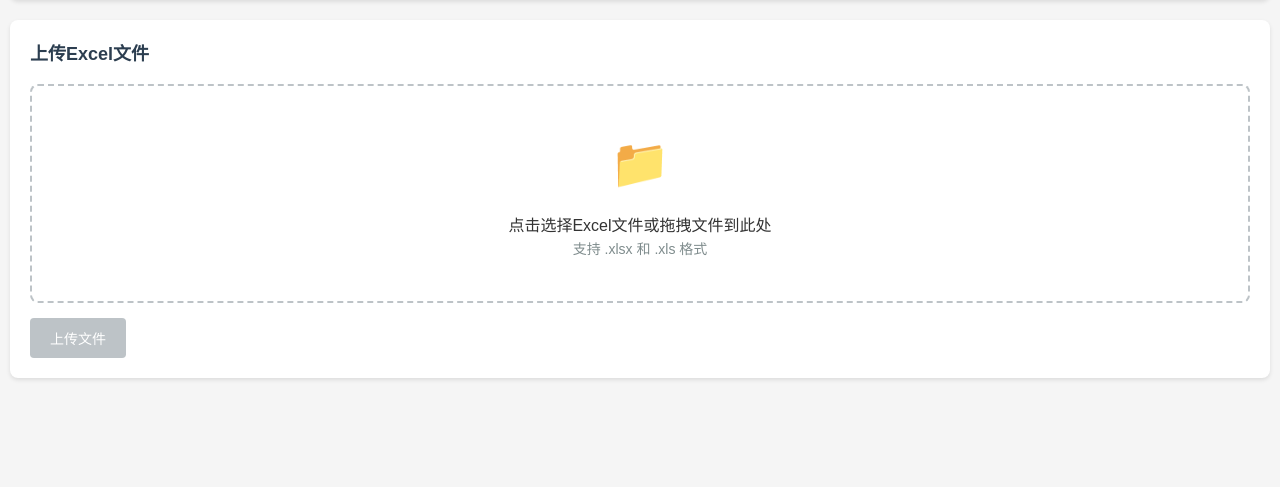
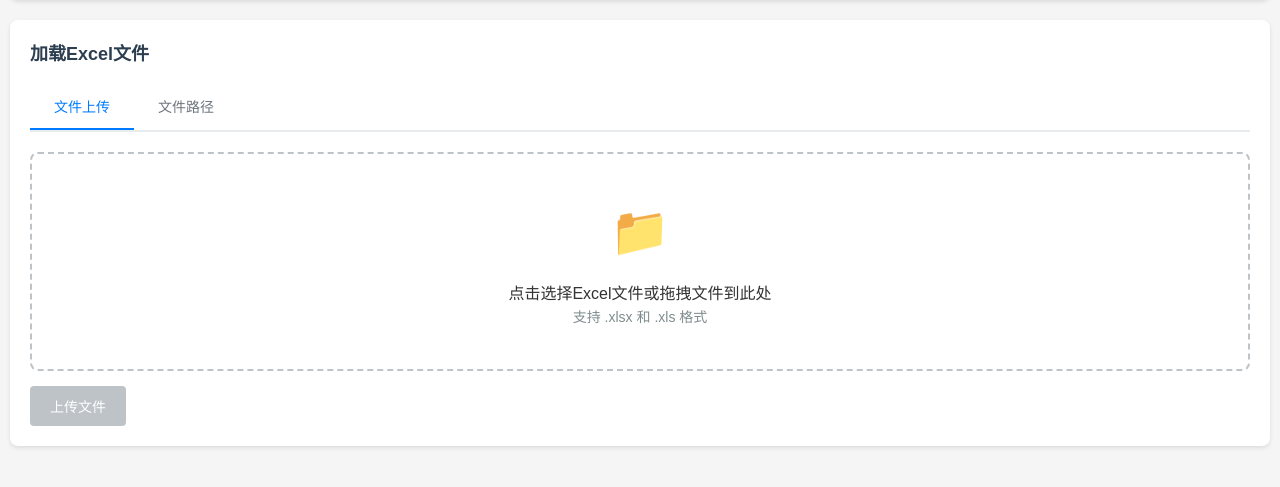
Before and after one commit to wangbinggui/script_library_updater_workbench, a Flask app: page / in a window 1280 px wide. Shown: the part 154-641 px from the top of the page. Run offline with Flask 3, Linux system fonts and the light colour scheme.

Commit message:
支持直接填入文件路径

```diff
--- a/app.py
+++ b/app.py
@@ -88,10 +88,47 @@ saved_sessions = set()  # 存储已保存的会话ID
 def index():
     return render_template('index.html')
 
+def process_excel_file(filepath):
+    """处理Excel文件的公共逻辑"""
+    global current_data, current_session, total_sessions, session_list, saved_sessions
+
+    try:
+        # 读取Excel文件
+        df = pd.read_excel(filepath)
+
+        # 验证必需的列
+        required_columns = ['sessionId', '角色', '话术内容', '变更后的内容', '更新情况', 'LLM完整输出', '更新结果检查', '更新结果检查详情']
+        missing_columns = [col for col in required_columns if col not in df.columns]
+
+        if missing_columns:
+            return {'error': f'缺少必需的列: {", ".join(missing_columns)}'}
+
+        # 补充变更后的内容（非空不变，空的使用话术内容填充）
+        df['变更后的内容'] = df['变更后的内容'].fillna(df['话术内容'])
+        df.loc[df['变更后的内容'] == '', '变更后的内容'] = df.loc[df['变更后的内容'] == '', '话术内容']
+
+        # 添加人工校验修正后的内容列
+        df['人工校验修正后的内容'] = df['变更后的内容'].copy()
+
+        current_data = df
+
+        # 获取所有unique的sessionId
+        session_list = df['sessionId'].unique().tolist()
+        total_sessions = len(session_list)
+        current_session = 0
+        saved_sessions = set()  # 重置已保存会话
+
+        return {
+            'success': True,
+            'total_sessions': total_sessions,
+            'message': f'文件加载成功，共有 {total_sessions} 通对话'
+        }
+
+    except Exception as e:
+        return {'error': f'文件处理错误: {str(e)}'}
+
 @app.route('/upload', methods=['POST'])
 def upload_file():
-    global current_data, current_session, total_sessions, session_list, saved_sessions
-
     if 'file' not in request.files:
         return jsonify({'error': '没有选择文件'}), 400
 
@@ -100,47 +137,44 @@ def upload_file():
         return jsonify({'error': '没有选择文件'}), 400
 
     if file and file.filename.endswith(('.xlsx', '.xls')):
-        try:
-            # 保存上传的文件
-            filename = secure_filename(file.filename)
-            filepath = os.path.join(app.config['UPLOAD_FOLDER'], filename)
-            file.save(filepath)
+        # 保存上传的文件
+        filename = secure_filename(file.filename)
+        filepath = os.path.join(app.config['UPLOAD_FOLDER'], filename)
+        file.save(filepath)
 
-            # 读取Excel文件
-            df = pd.read_excel(filepath)
+        # 处理Excel文件
+        result = process_excel_file(filepath)
+        if 'error' in result:
+            return jsonify(result), 400 if '缺少必需的列' in result['error'] else 500
 
-            # 验证必需的列
-            required_columns = ['sessionId', '角色', '话术内容', '变更后的内容', '更新情况', 'LLM完整输出', '更新结果检查', '更新结果检查详情']
-            missing_columns = [col for col in required_columns if col not in df.columns]
-
-            if missing_columns:
-                return jsonify({'error': f'缺少必需的列: {", ".join(missing_columns)}'}), 400
-
-            # 补充变更后的内容（非空不变，空的使用话术内容填充）
-            df['变更后的内容'] = df['变更后的内容'].fillna(df['话术内容'])
-            df.loc[df['变更后的内容'] == '', '变更后的内容'] = df.loc[df['变更后的内容'] == '', '话术内容']
-
-            # 添加人工校验修正后的内容列
-            df['人工校验修正后的内容'] = df['变更后的内容'].copy()
-
-            current_data = df
-
-            # 获取所有unique的sessionId
-            session_list = df['sessionId'].unique().tolist()
-            total_sessions = len(session_list)
-            current_session = 0
-            saved_sessions = set()  # 重置已保存会话
-
-            return jsonify({
-                'success': True,
-                'total_sessions': total_sessions,
-                'message': f'文件上传成功，共有 {total_sessions} 通对话'
-            })
-
-        except Exception as e:
-            return jsonify({'error': f'文件处理错误: {str(e)}'}), 500
+        return jsonify(result)
 
     return jsonify({'error': '请上传Excel文件(.xlsx或.xls)'}), 400
+
+@app.route('/load_path', methods=['POST'])
+def load_file_from_path():
+    data = request.get_json()
+    if not data or 'file_path' not in data:
+        return jsonify({'error': '缺少文件路径参数'}), 400
+
+    file_path = data['file_path'].strip()
+    if not file_path:
+        return jsonify({'error': '文件路径不能为空'}), 400
+
+    # 检查文件是否存在
+    if not os.path.exists(file_path):
+        return jsonify({'error': f'文件不存在: {file_path}'}), 400
+
+    # 检查文件扩展名
+    if not file_path.lower().endswith(('.xlsx', '.xls')):
+        return jsonify({'error': '请选择Excel文件(.xlsx或.xls)'}), 400
+
+    # 处理Excel文件
+    result = process_excel_file(file_path)
+    if 'error' in result:
+        return jsonify(result), 400 if '缺少必需的列' in result['error'] else 500
+
+    return jsonify(result)
 
 @app.route('/get_session/<int:session_index>')
 def get_session(session_index):
--- a/static/css/style.css
+++ b/static/css/style.css
@@ -126,6 +126,98 @@ header h1 {
 .file-info {
     color: #7f8c8d;
     font-size: 14px;
+}
+
+/* 选项卡样式 */
+.upload-tabs {
+    display: flex;
+    margin-bottom: 20px;
+    border-bottom: 2px solid #e9ecef;
+}
+
+.tab-btn {
+    background: none;
+    border: none;
+    padding: 12px 24px;
+    cursor: pointer;
+    font-size: 14px;
+    font-weight: 500;
+    color: #6c757d;
+    border-bottom: 2px solid transparent;
+    transition: all 0.3s ease;
+}
+
+.tab-btn:hover {
+    color: #495057;
+    background-color: #f8f9fa;
+}
+
+.tab-btn.active {
+    color: #007bff;
+    border-bottom-color: #007bff;
+    background-color: white;
+}
+
+.tab-content {
+    display: none;
+}
+
+.tab-content.active {
+    display: block;
+}
+
+/* 文件路径输入样式 */
+.path-input-area {
+    margin-bottom: 15px;
+}
+
+.input-group {
+    display: flex;
+    align-items: center;
+    gap: 10px;
+    margin-bottom: 15px;
+}
+
+.input-group label {
+    font-weight: 500;
+    min-width: 80px;
+    color: #495057;
+}
+
+.input-group input[type="text"] {
+    flex: 1;
+    padding: 10px 12px;
+    border: 1px solid #ced4da;
+    border-radius: 4px;
+    font-size: 14px;
+    transition: border-color 0.3s, box-shadow 0.3s;
+}
+
+.input-group input[type="text"]:focus {
+    outline: none;
+    border-color: #007bff;
+    box-shadow: 0 0 0 2px rgba(0, 123, 255, 0.25);
+}
+
+.path-info {
+    background: #f8f9fa;
+    border: 1px solid #e9ecef;
+    border-radius: 4px;
+    padding: 12px;
+}
+
+.path-info p {
+    margin: 4px 0;
+    font-size: 13px;
+    color: #6c757d;
+}
+
+.path-info p:first-child {
+    margin-top: 0;
+}
+
+.path-info p:last-child {
+    margin-bottom: 0;
 }
 
 /* 按钮样式 */
--- a/static/js/script.js
+++ b/static/js/script.js
@@ -25,6 +25,10 @@ const modalSave = document.getElementById('modal-save');
 const modalCancel = document.getElementById('modal-cancel');
 const closeModal = document.querySelector('.close');
 const messageDiv = document.getElementById('message');
+
+// 新增的文件路径相关元素
+const filePathInput = document.getElementById('file-path-input');
+const loadPathBtn = document.getElementById('load-path-btn');
 
 // 事件监听器
 document.addEventListener('DOMContentLoaded', function() {
@@ -89,6 +93,15 @@ function initializeEventListeners() {
             fileInput.dispatchEvent(event);
         }
     });
+
+    // 文件路径输入
+    filePathInput.addEventListener('input', function() {
+        const path = this.value.trim();
+        loadPathBtn.disabled = !path;
+    });
+
+    // 路径加载按钮
+    loadPathBtn.addEventListener('click', loadFileFromPath);
 }
 
 // 上传文件
@@ -691,3 +704,73 @@ function showMessage(text, type = 'info') {
         messageDiv.classList.remove('show');
     }, 3000);
 }
+
+// 选项卡切换功能
+function switchTab(tabName) {
+    // 移除所有选项卡的active类
+    document.querySelectorAll('.tab-btn').forEach(btn => {
+        btn.classList.remove('active');
+    });
+    document.querySelectorAll('.tab-content').forEach(content => {
+        content.classList.remove('active');
+    });
+
+    // 激活当前选项卡
+    document.querySelector(`[onclick="switchTab('${tabName}')"]`).classList.add('active');
+    document.getElementById(`${tabName}-tab`).classList.add('active');
+
+    // 重置状态
+    if (tabName === 'upload') {
+        // 切换到上传选项卡时重置文件选择状态
+        uploadBtn.disabled = !fileInput.files[0];
+    } else if (tabName === 'path') {
+        // 切换到路径选项卡时重置路径输入状态
+        loadPathBtn.disabled = !filePathInput.value.trim();
+    }
+}
+
+// 从文件路径加载文件
+async function loadFileFromPath() {
+    const filePath = filePathInput.value.trim();
+    if (!filePath) {
+        showMessage('请输入文件路径', 'error');
+        return;
+    }
+
+    loadPathBtn.disabled = true;
+    loadPathBtn.textContent = '加载中...';
+
+    try {
+        const response = await fetch('/load_path', {
+            method: 'POST',
+            headers: {
+                'Content-Type': 'application/json',
+            },
+            body: JSON.stringify({ file_path: filePath })
+        });
+
+        const data = await response.json();
+
+        if (data.success) {
+            showMessage(data.message, 'success');
+            totalSessions = data.total_sessions;
+            currentSessionIndex = 0;
+
+            // 隐藏上传区域，显示校验区域
+            uploadSection.style.display = 'none';
+            verificationSection.style.display = 'block';
+
+            // 加载第一个会话
+            await loadSession(0);
+            updateStatistics();
+        } else {
+            showMessage(data.error, 'error');
+        }
+    } catch (error) {
+        console.error('路径加载错误:', error);
+        showMessage('路径加载失败，请检查文件路径是否正确', 'error');
+    } finally {
+        loadPathBtn.disabled = false;
+        loadPathBtn.textContent = '加载文件';
+    }
+}
--- a/templates/index.html
+++ b/templates/index.html
@@ -35,7 +35,16 @@
 
         <!-- 文件上传区域 -->
         <div id="upload-section" class="section">
-            <h2>上传Excel文件</h2>
+            <h2>加载Excel文件</h2>
+
+            <!-- 选项卡 -->
+            <div class="upload-tabs">
+                <button class="tab-btn active" onclick="switchTab('upload')">文件上传</button>
+                <button class="tab-btn" onclick="switchTab('path')">文件路径</button>
+            </div>
+
+            <!-- 文件上传选项卡 -->
+            <div id="upload-tab" class="tab-content active">
                 <div class="upload-area">
                     <input type="file" id="file-input" accept=".xlsx,.xls" style="display: none;">
                     <div class="upload-box" onclick="document.getElementById('file-input').click();">
@@ -45,6 +54,23 @@
                     </div>
                 </div>
                 <button id="upload-btn" class="btn btn-primary" disabled>上传文件</button>
+            </div>
+
+            <!-- 文件路径选项卡 -->
+            <div id="path-tab" class="tab-content">
+                <div class="path-input-area">
+                    <div class="input-group">
+                        <label for="file-path-input">文件路径：</label>
+                        <input type="text" id="file-path-input" placeholder="请输入Excel文件的完整路径，例如：C:\Users\username\documents\data.xlsx" />
+                        <button id="browse-btn" class="btn btn-secondary" onclick="document.getElementById('file-input').click();">浏览...</button>
+                    </div>
+                    <div class="path-info">
+                        <p>🔍 支持绝对路径和相对路径</p>
+                        <p>📝 示例：C:\data\example.xlsx 或 ./data/example.xlsx</p>
+                    </div>
+                </div>
+                <button id="load-path-btn" class="btn btn-primary" disabled>加载文件</button>
+            </div>
         </div>
 
         <!-- 对话校验区域 -->
```
Also changed, not shown: README.md. Lines whose indentation alone changed are shown as unchanged.
